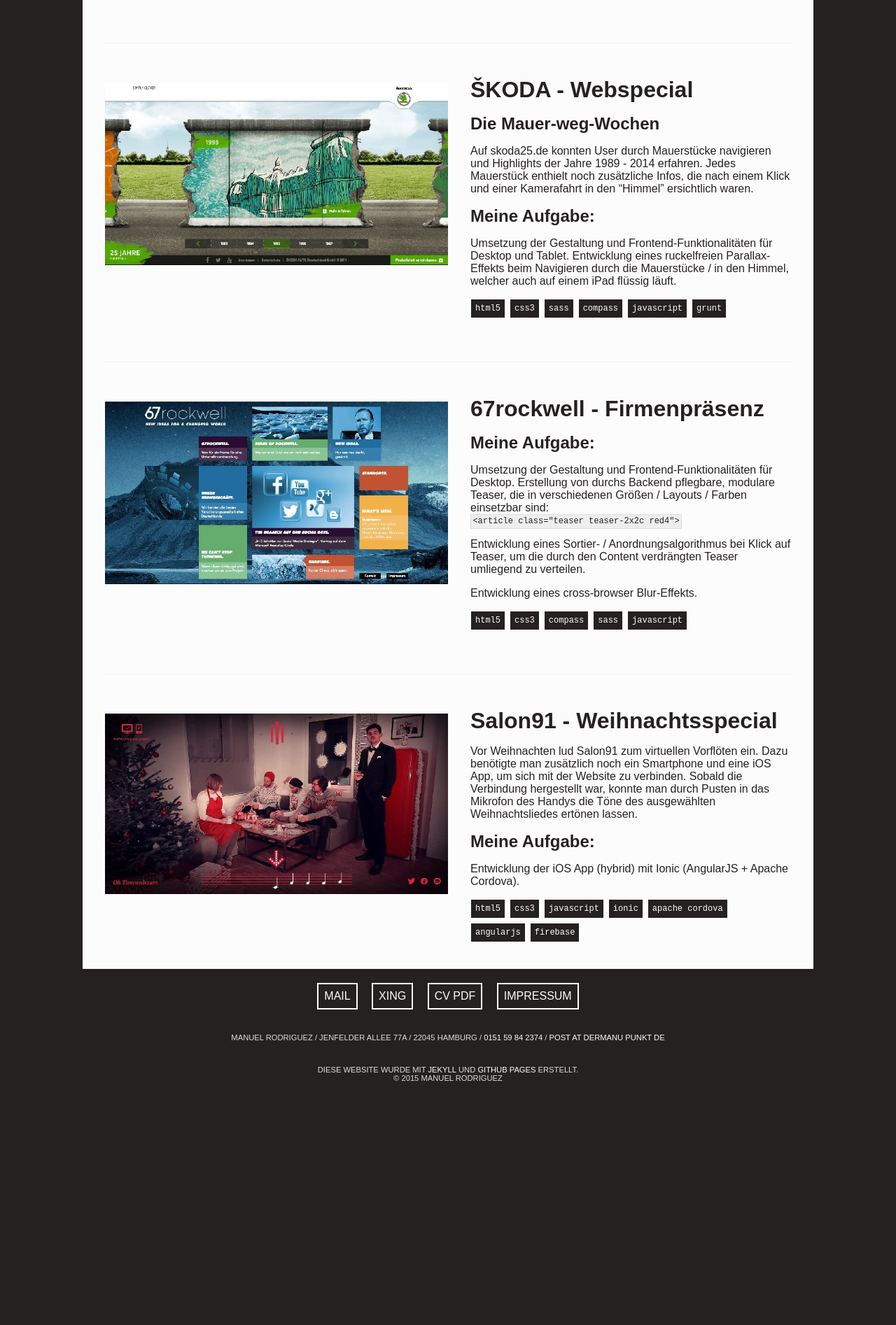
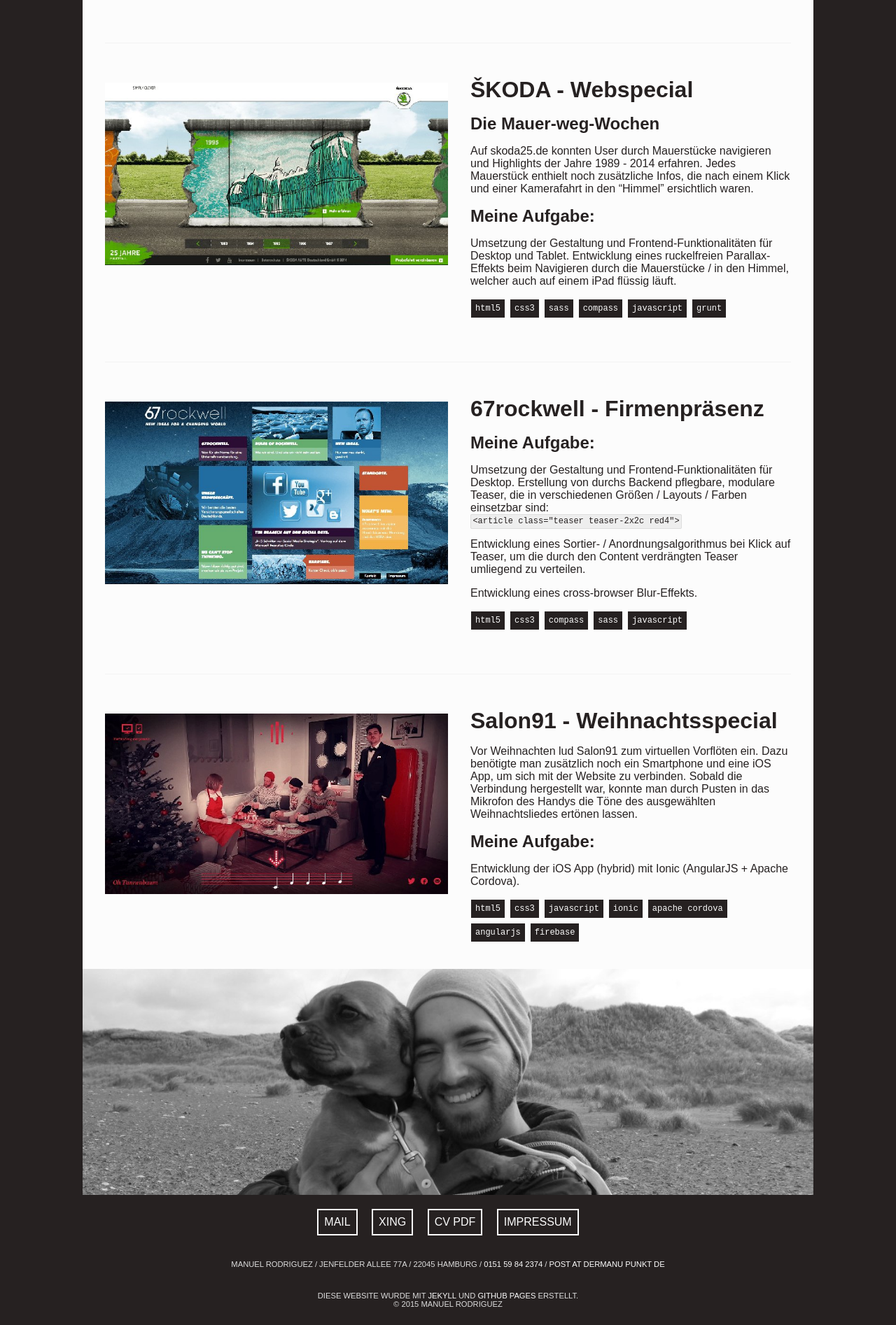
Before and after one commit to manurg/manurg.github.io, a Jekyll site: the page built from index.html, in a window 1280 px wide. Shown: the part 2524-4418 px from the top of the page at 70% size. Built offline with Jekyll 4.4.1, drawn with Linux system fonts in a browser that asks for light colours; some web fonts are replaced; before the commit the page ends 4094 px from its top, so only the background shows below that.

Commit message:
Add profile picture.

```diff
--- a/index.html
+++ b/index.html
@@ -221,4 +221,5 @@
       </div>
     </section>
   </section>
+  <img class="profile-pic" src="assets/img/profilepic.jpg" alt="Profilbild"/>
 </div>
--- a/sass/_base.scss
+++ b/sass/_base.scss
@@ -83,6 +83,12 @@
 
 }
 
+.profile-pic {
+  display: block;
+  margin: auto;
+  max-width: 1044px;
+}
+
 footer {
   box-sizing: border-box;
   font-size: 16px;
```
Also changed, not shown: assets/img/profilepic.jpg (added), assets/img/profilepic.png (added), dist/style.css.
